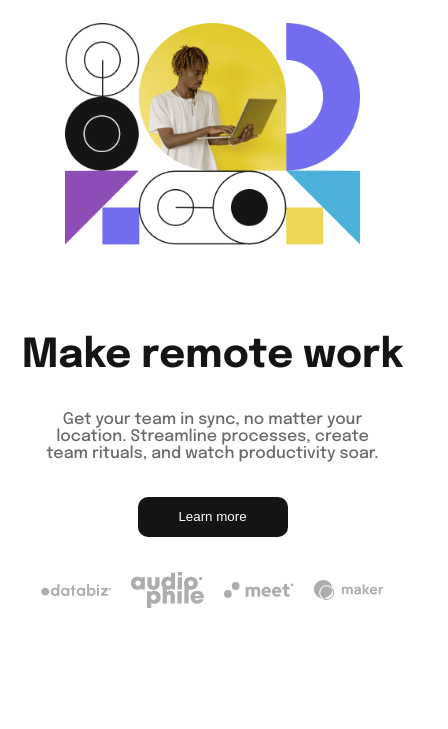
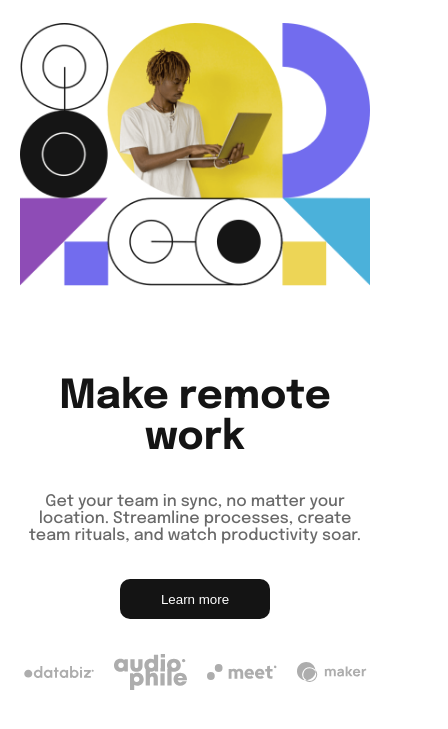
Before and after one commit to araudev-ju/landing-responsive-javascript, a plain HTML site: page index.html in a window 390 px wide. Shown: the part 69-798 px from the top of the page, 448 px wide, since content can reach past the window. Drawn offline with Linux system fonts and the light colour scheme.

Commit message:
adicionando melhoria na responsividade

```diff
--- a/css/principal/section-principal.css
+++ b/css/principal/section-principal.css
@@ -77,8 +77,7 @@
         display: flex;
         flex-direction:column-reverse;
         align-items: center;
-        padding: 25px 30px;
-        margin-left: 35px;
+        padding: 25px 20px;
     }
     .container-principal{
         display: flex;
@@ -87,6 +86,14 @@
     }
     .container-principal > h1{
         font-size: 40px;
+        width: auto;
+    }
+    .container-principal > p{
+        width: auto;
+    }
+    .container-clientes{
+        flex-wrap: wrap;
+        justify-content: center;
     }
     .imagem-principal{
         display: none;
```
